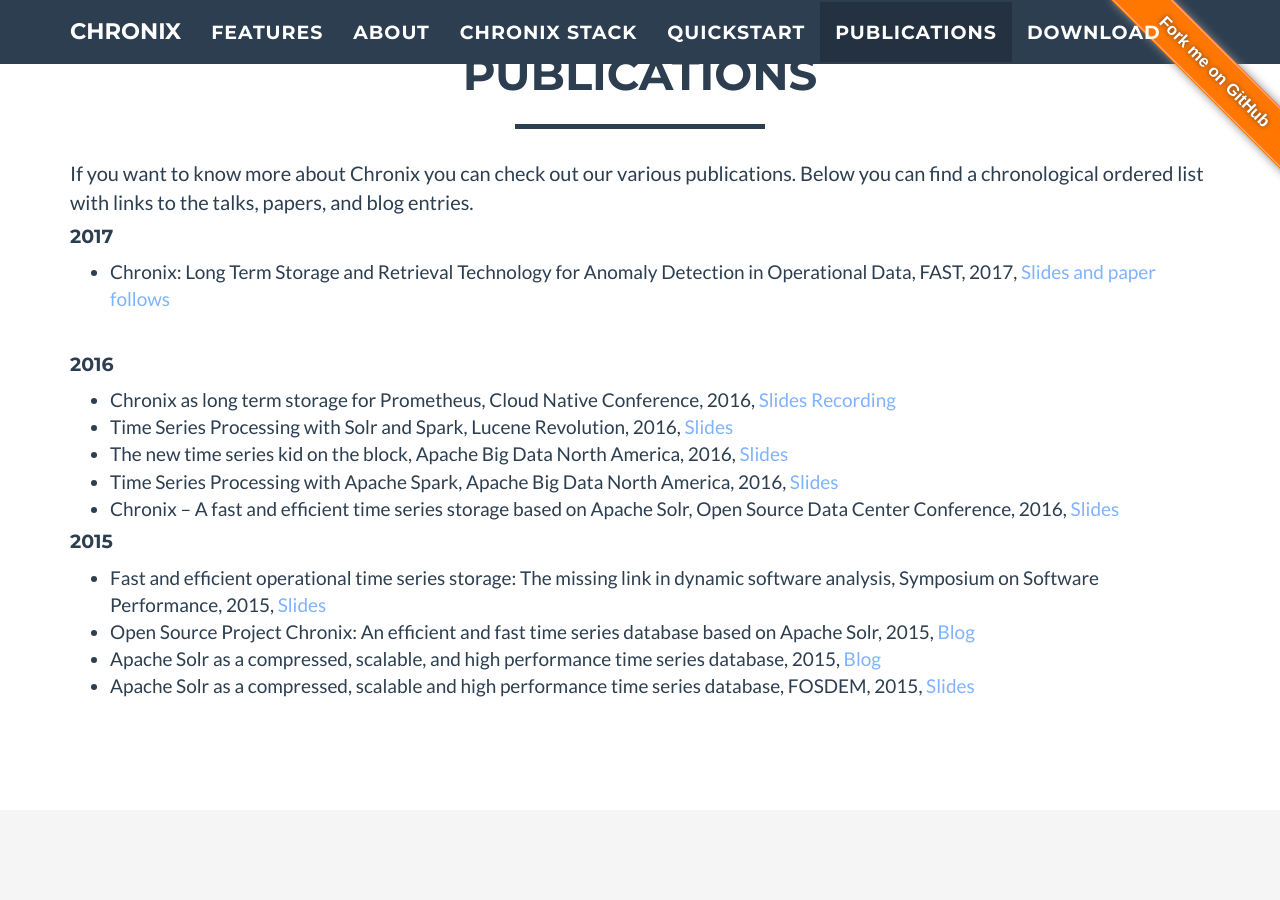
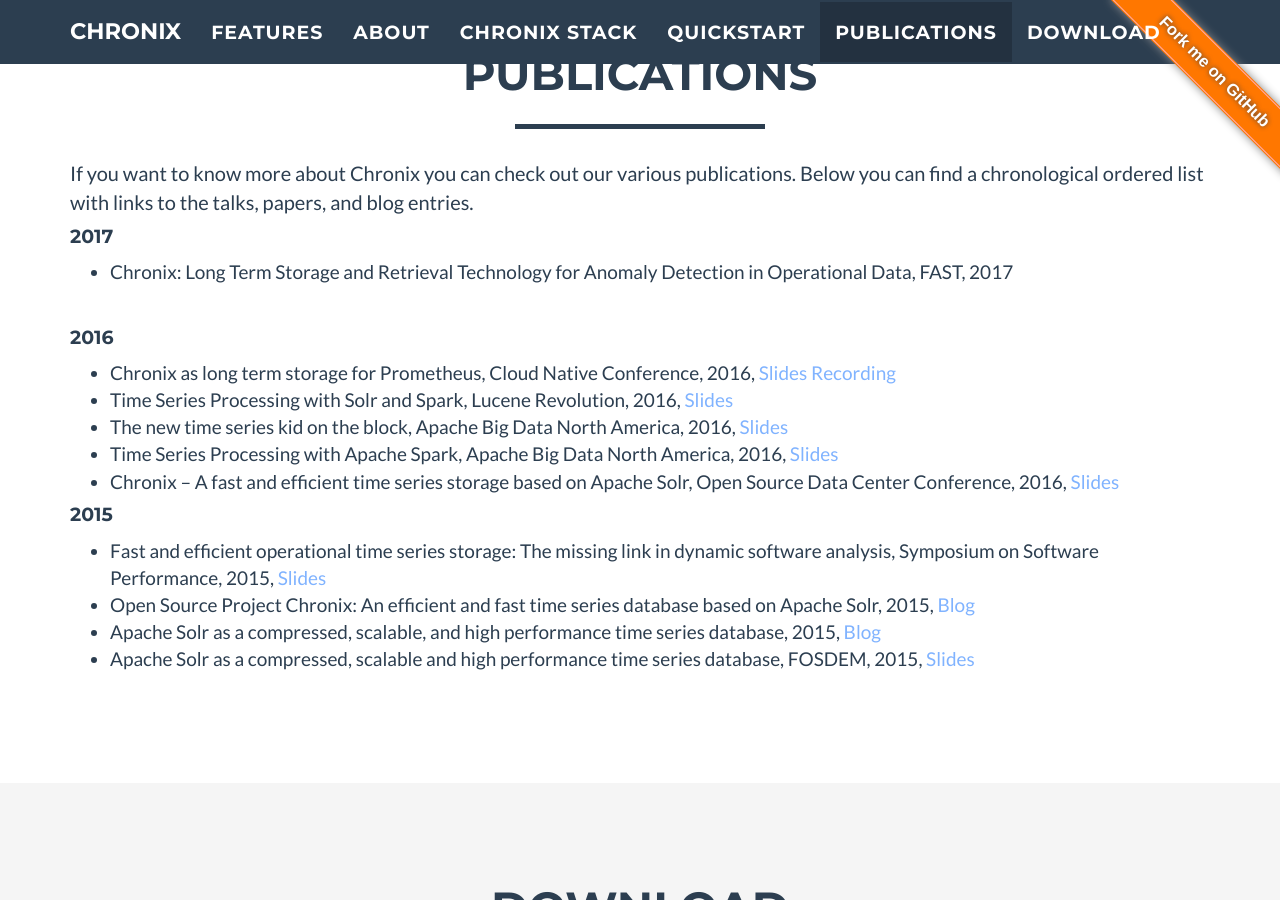
Before and after one commit to ChronixDB/chronixDB.github.io, a Jekyll site: the page built from index.html, in a window 1280 px wide and 900 px high, scrolled down 5468 px. Built offline with Jekyll 4.4.1, drawn with Linux system fonts in a browser that asks for light colours.

Commit message:
Fixed link.

```diff
--- a/_includes/publications.html
+++ b/_includes/publications.html
@@ -15,9 +15,7 @@
                 </p>
                 <h4>2017</h4>
                 <ul>
-                    <li>Chronix: Long Term Storage and Retrieval Technology for Anomaly Detection in Operational Data, FAST, 2017,
-                        <a href="#">Slides and paper follows</a>
-                    </li>
+                    <li>Chronix: Long Term Storage and Retrieval Technology for Anomaly Detection in Operational Data, FAST, 2017</li>
                 </ul>
                 <br>
                 <h4>2016</h4>
```
